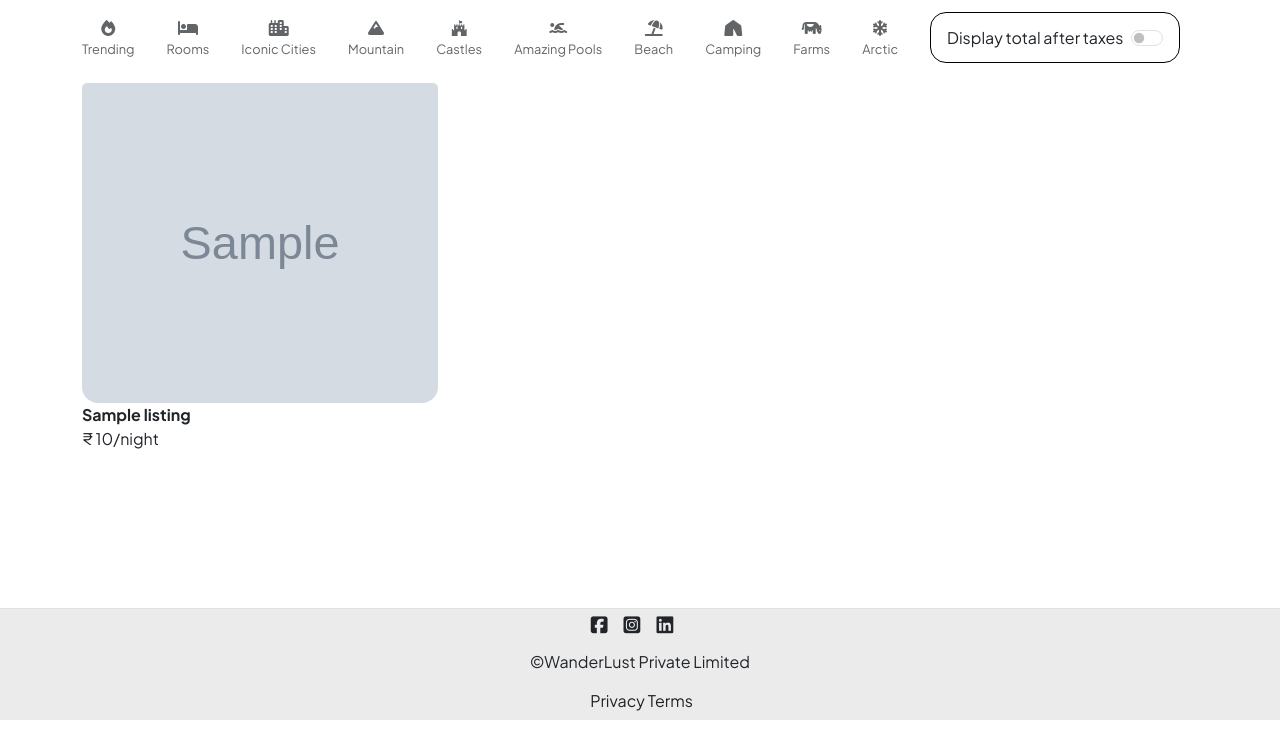
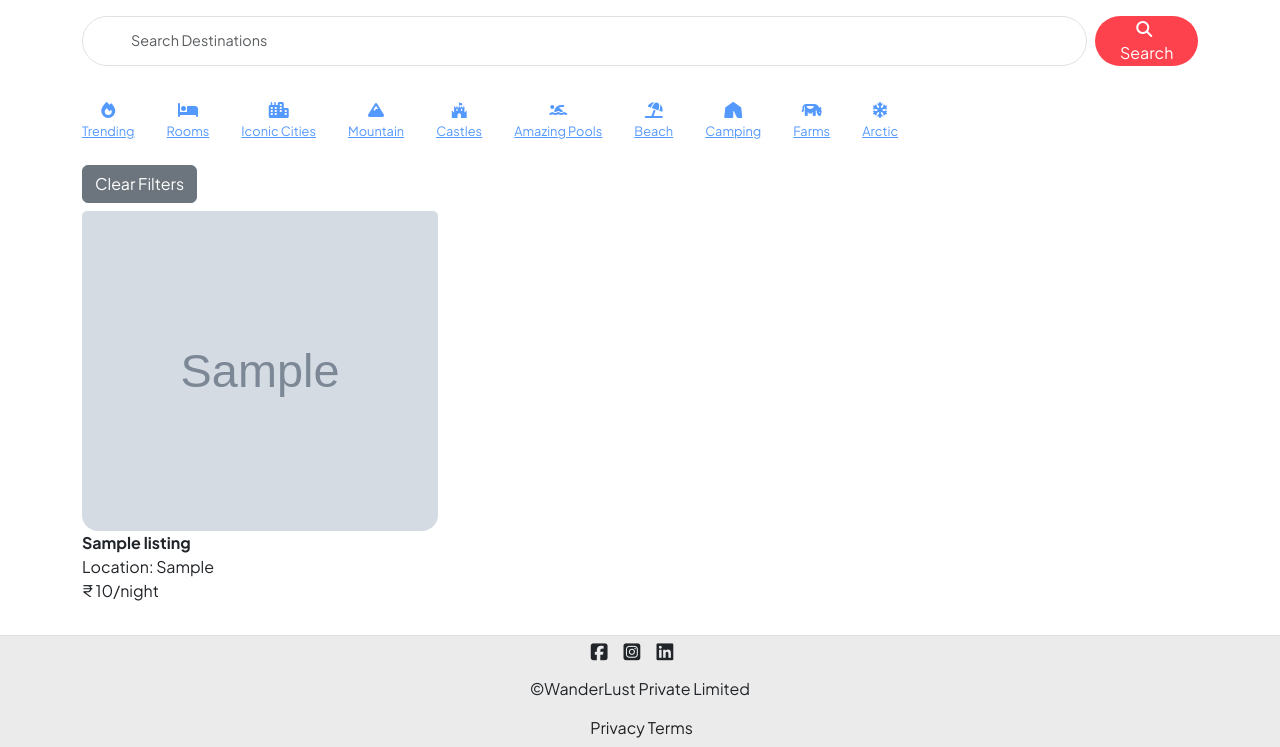
Before and after one commit to Dipankar1508/WanderLust, a Node server app: page /listing in a window 1280 px wide. Shown: the part 80-827 px from the top of the page. Before the commit the page ends 800 px from the top, so only its background shows below. Run offline with Node 20, Linux system fonts and the light colour scheme; tables that the repository leaves empty hold one stand-in row (values such as "Sample post"); grey boxes marked "Sample" are stand-in pictures; some libraries are stand-ins or nearby versions.

Commit message:
Landscape.ejs

```diff
--- a/views/allList/Landscape.ejs
+++ b/views/allList/Landscape.ejs
@@ -1,92 +1,82 @@
 <% layout("/layouts/boilerplate") %>
-  <div id="filters">
-    <div class="filter">
+
+<!-- Search Bar -->
+<form class="d-flex mt-3" action="/listing" method="GET">
+  <input class="form-control me-2 search-inp" type="search" name="search" placeholder="Search Destinations">
+  <button class="btn search-btn" type="submit">
+    <i class="fa-solid fa-magnifying-glass"></i> Search
+  </button>
+</form>
+
+<!-- Filter Buttons (Clicking filters will send a title as a query parameter) -->
+<div id="filters" class="mt-3">
+  <a href="/listing?title=Trending" class="filter">
     <div><i class="fa-solid fa-fire"></i></div>
     <p>Trending</p>
-    </div>
-    <div class="filter">
+  </a>
+  <a href="/listing?title=Rooms" class="filter">
     <div><i class="fa-solid fa-bed"></i></div>
     <p>Rooms</p>
-    </div>
-    <div class="filter">
+  </a>
+  <a href="/listing?title=Iconic Cities" class="filter">
     <div><i class="fa-solid fa-city"></i></div>
     <p>Iconic Cities</p>
-    </div>
-    <div class="filter">
+  </a>
+  <a href="/listing?title=Mountain" class="filter">
     <div><i class="fa-solid fa-mountain"></i></div>
     <p>Mountain</p>
-    </div>
-    <div class="filter">
+  </a>
+  <a href="/listing?title=Castles" class="filter">
     <div><i class="fa-brands fa-fort-awesome"></i></div>
     <p>Castles</p>
-    </div>
-    <div class="filter">
+  </a>
+  <a href="/listing?title=Amazing Pools" class="filter">
     <div><i class="fa-solid fa-person-swimming"></i></div>
     <p>Amazing Pools</p>
-    </div>
-    <div class="filter">
+  </a>
+  <a href="/listing?title=Beach" class="filter">
     <div><i class="fa-solid fa-umbrella-beach"></i></div>
     <p>Beach</p>
-    </div>
-    <div class="filter">
+  </a>
+  <a href="/listing?title=Camping" class="filter">
     <div><i class="fa-solid fa-tent"></i></div>
     <p>Camping</p>
-    </div>
-    <div class="filter">
+  </a>
+  <a href="/listing?title=Farms" class="filter">
     <div><i class="fa-solid fa-cow"></i></div>
     <p>Farms</p>
-    </div>
-    <div class="filter">
+  </a>
+  <a href="/listing?title=Arctic" class="filter">
     <div><i class="fa-solid fa-snowflake"></i></div>
     <p>Arctic</p>
+  </a>
 </div>
-    <!-- <div class="filter">
-      <div><i class="fa-solid fa-ship"></i></div>
-      <p>Boat</p>
+
+<!-- Clear Filters Button -->
+<a href="/listing" class="btn btn-secondary mt-2">Clear Filters</a>
+
+<!-- Listing Cards -->
+<div class="row row-cols-lg-3 row-cols-md-2 row-cols-sm-1 mt-2">
+  <% if (listing.length === 0) { %>
+    <div class="col text-center mt-4">
+      <h3>No results found</h3>
+      <p>Try searching for something else.</p>
     </div>
-    <div class="filter">
-      <div><i class="fa-solid fa-star"></i></div>
-      <p>New</p>
-    </div>  -->
-    <div class="tax_switch">
-      <div class="form-check-reverse form-switch">
-        <input class="form-check-input" type="checkbox" id="flexSwitchCheckDefault">
-        <label class="form-check-label" for="flexSwitchCheckDefault">Display total after taxes</label>
-      </div>
-    </div>
-  </div>
-  <div class="row row-cols-lg-3 row-cols-md-2 row-cols-sm-1 mt-2">
-    <%for (let list of listing){%>
+  <% } else { %>
+    <% for (let list of listing) { %>
       <a href="/listing/<%= list._id %>" style="text-decoration: none;">
         <div class="card listing-card col">
-          <img src="<%= list.image.url %>" class="card-img-top" alt="listing-image " style="height: 20rem;">
-          <div class="card-img-overlay"></div>
+          <img src="<%= list.image.url %>" class="card-img-top" alt="listing-image" style="height: 20rem;">
           <div class="card-body">
             <p class="card-text">
-              <b>
-                <%= list.title %>
-              </b>
-              <br>
-              &#8377 <%= list.price.toLocaleString("en-IN")%>/night
+              <b><%= list.title %></b><br>
+              Location: <%= list.location %> <br>
+              &#8377 <%= list.price.toLocaleString("en-IN") %>/night
               <i class="tax_info">&nbsp; &nbsp; + 18% GST</i>
             </p>
           </div>
         </div>
       </a>
-      <%}%>
-
+    <% } %>
+  <% } %>
 </div>
-
-  <script>
-    let taxSwitch = document.getElementById('flexSwitchCheckDefault');
-    taxSwitch.addEventListener("click", () => {
-      let tax_info = document.getElementsByClassName("tax_info");
-      for (let One of tax_info) {
-        if (One.style.display !== "inline") {
-          One.style.display = "inline";
-        } else {
-          One.style.display = "none";
-        }
-      }
-    });
-  </script>
```
Lines whose indentation alone changed are shown as unchanged.
